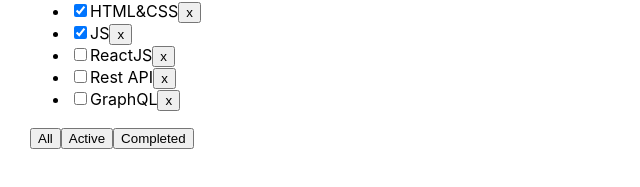
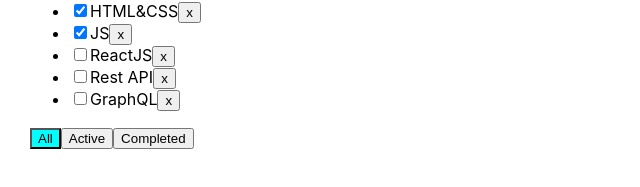
Before and after one commit to WhiteQuennAnn/todolist_01, a React (Create React App) app: page / in a window 1280 px wide. Shown: the part 127-314 px from the top of the page, without its empty margins (0-640 px from the left). Built offline with nearby package versions, Linux system fonts and the light colour scheme.

Commit message:
26112022

```diff
--- a/src/App.tsx
+++ b/src/App.tsx
@@ -20,7 +20,7 @@
         //     currentTask.isDone=isDoneValue;
         //     setTasks([...tasks])
         // }
-        setTasks( tasks.map(el=>el.id === taskId ? {...el, isDone:isDoneValue} : el))
+        setTasks(tasks.map(el => el.id === taskId ? {...el, isDone: isDoneValue} : el))
 
     }
 
@@ -59,7 +59,8 @@
                       changeFilter={changeFilter}
                       addTask={addTask}
                       changeIsDone={changeIsDone}
-                      filter: FilterValuesType
+                      filter={filter}
+
             />
         </div>
     );
--- a/src/Todolist.tsx
+++ b/src/Todolist.tsx
@@ -21,8 +21,8 @@
 export function Todolist(props: PropsType) {
 
     let [title, setTitle] = useState("")
-    let [error, setError] = useState<null|string>(null)
-    const [filterValue, setFilterValue] = useState('all')
+    let [error, setError] = useState<null | string>(null)
+    const [filter, setFilterValue] = useState('all')
 
     const addTask = () => {
         if (title.trim() !== '') {
@@ -44,16 +44,18 @@
     }
 
     const onAllClickHandler = () => {
+        setFilterValue("all")
         props.changeFilter("all")
     };
 
     const onActiveClickHandler = () => {
+        setFilterValue("active")
         props.changeFilter("active")
     };
     const onCompletedClickHandler = () => {
+        setFilterValue("completed")
         props.changeFilter("completed")
     };
-
 
 
     return <div>
@@ -86,10 +88,15 @@
                 })
             }
         </ul>
-        <div >
-            <button className={ props.filter=== 'all' ? styles.activeFilter : ''} onClick={onAllClickHandler}>All</button>
-            <button className={props.filter=== 'active' ? styles.activeFilter : ''} onClick={onActiveClickHandler}>Active</button>
-            <button className={props.filter=== 'completed' ? styles.activeFilter : ''} onClick={onCompletedClickHandler}>Completed</button>
+        <div>
+            <button className={filter === 'all' ? styles.activeFilter : ''} onClick={onAllClickHandler}>All
+            </button>
+            <button className={filter === 'active' ? styles.activeFilter : ''}
+                    onClick={onActiveClickHandler}>Active
+            </button>
+            <button className={filter === 'completed' ? styles.activeFilter : ''}
+                    onClick={onCompletedClickHandler}>Completed
+            </button>
         </div>
     </div>
 }
```
